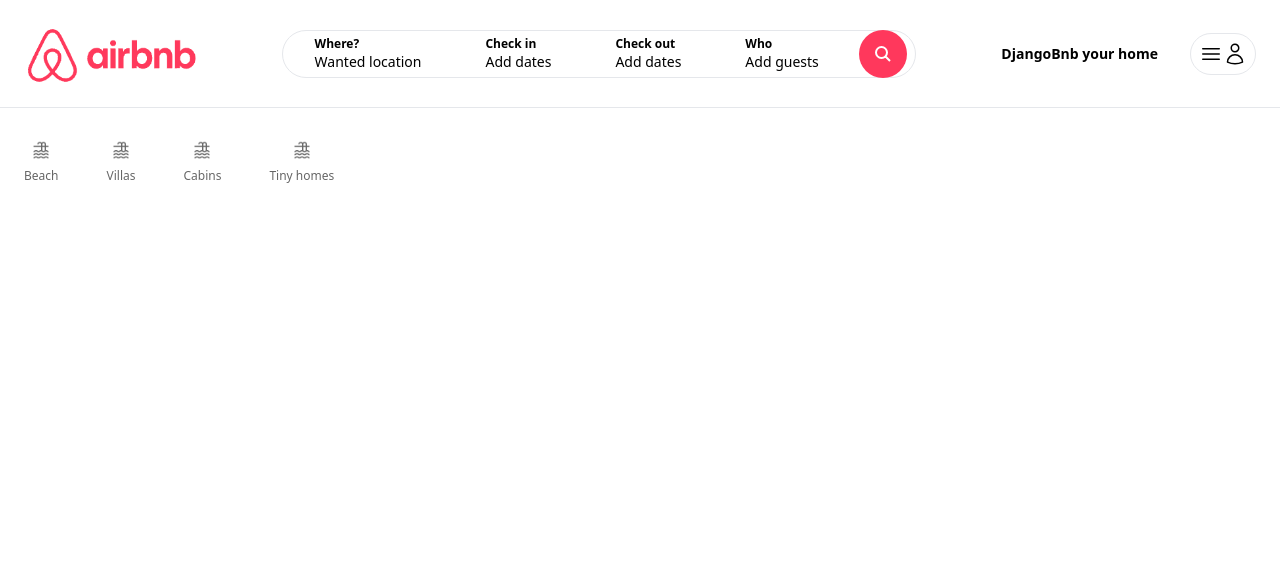
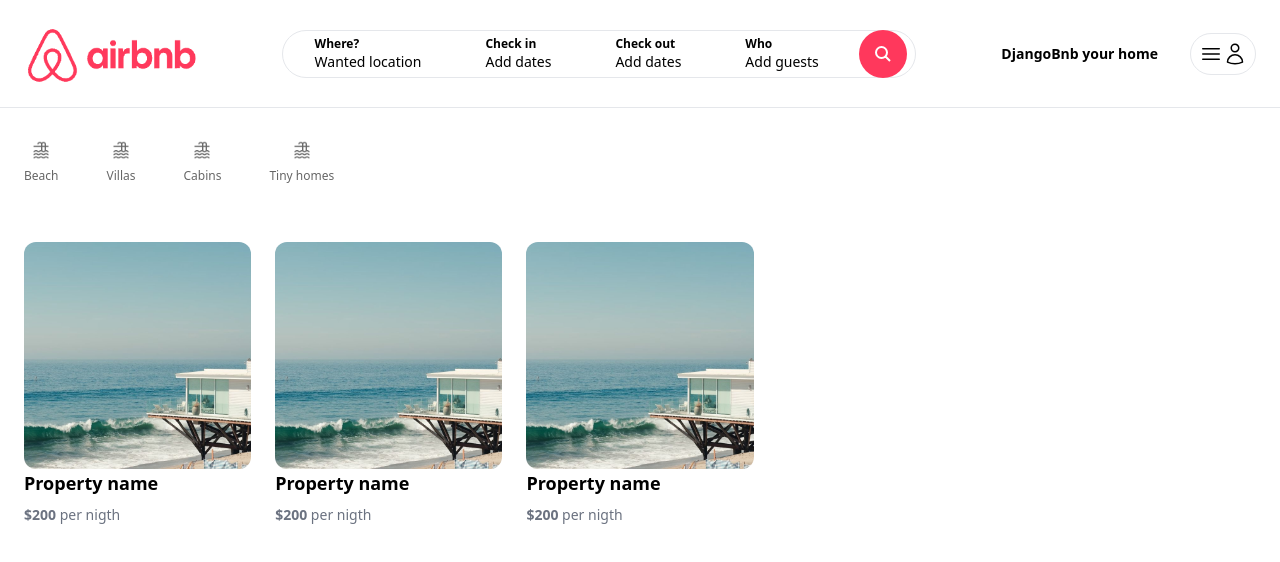
Before and after one commit to SantiagoAHS/Airbnb-Frondend, a Next.js app: page / in a window 1280 px wide. Shown: the top 562 px of the page. Built offline with nearby package versions, Linux system fonts and the light colour scheme.

Commit message:
04 Components for properies

```diff
--- /dev/null
+++ b/app/components/properties/PropertyList.tsx
@@ -0,0 +1,12 @@
+import PRopertyListItem from "./PropertyListItem";
+
+const PropertyList =()=>{
+    return(
+        <>
+            <PRopertyListItem/>
+            <PRopertyListItem/>
+            <PRopertyListItem/>
+        </>
+    )
+}
+export default PropertyList;
--- /dev/null
+++ b/app/components/properties/PropertyListItem.tsx
@@ -0,0 +1,25 @@
+import Image from "next/image";
+const PRopertyListItem = ()=>{
+    return(
+        <div className="cursor-pointer">
+            <div className="relative overflow-hidden aspect-square rounded-xl">
+                <Image
+                        fill
+                        src='/beach_1.jpg'
+                        sizes="(max-width: 768px) 768px, (max-width: 1200px): 768px, 768px"
+                        className="hover:scale-110 object-cover transition h-full w-full"
+                        alt="Beach house"
+                    />
+            </div>
+            <div className="text-lg font-bold">
+                Property name
+            </div>
+
+            <div className="mt-2">
+                <p className="text-sm text-gray-500"><strong>$200</strong> per nigth</p>
+            </div>
+        </div>
+    )
+}
+
+export default PRopertyListItem;
--- a/app/page.tsx
+++ b/app/page.tsx
@@ -1,10 +1,14 @@
-import Image from "next/image";
 import Categories from "./components/Categories";
+import PropertyList from "./components/properties/PropertyList";
 
 export default function Home() {
   return (
       <main className="max-w-[1500px] mx-auto px-6">
         <Categories/>
+
+      <div className="mt-4 grid grid-cols-1 md:grid-cols-3 lg:grid-cols-5 gap-6">
+          <PropertyList/>
+        </div>
       </main>
   );
 }
```
Also changed, not shown: public/beach_1.jpg (added), public/profile_pic_1.jpg (added).
